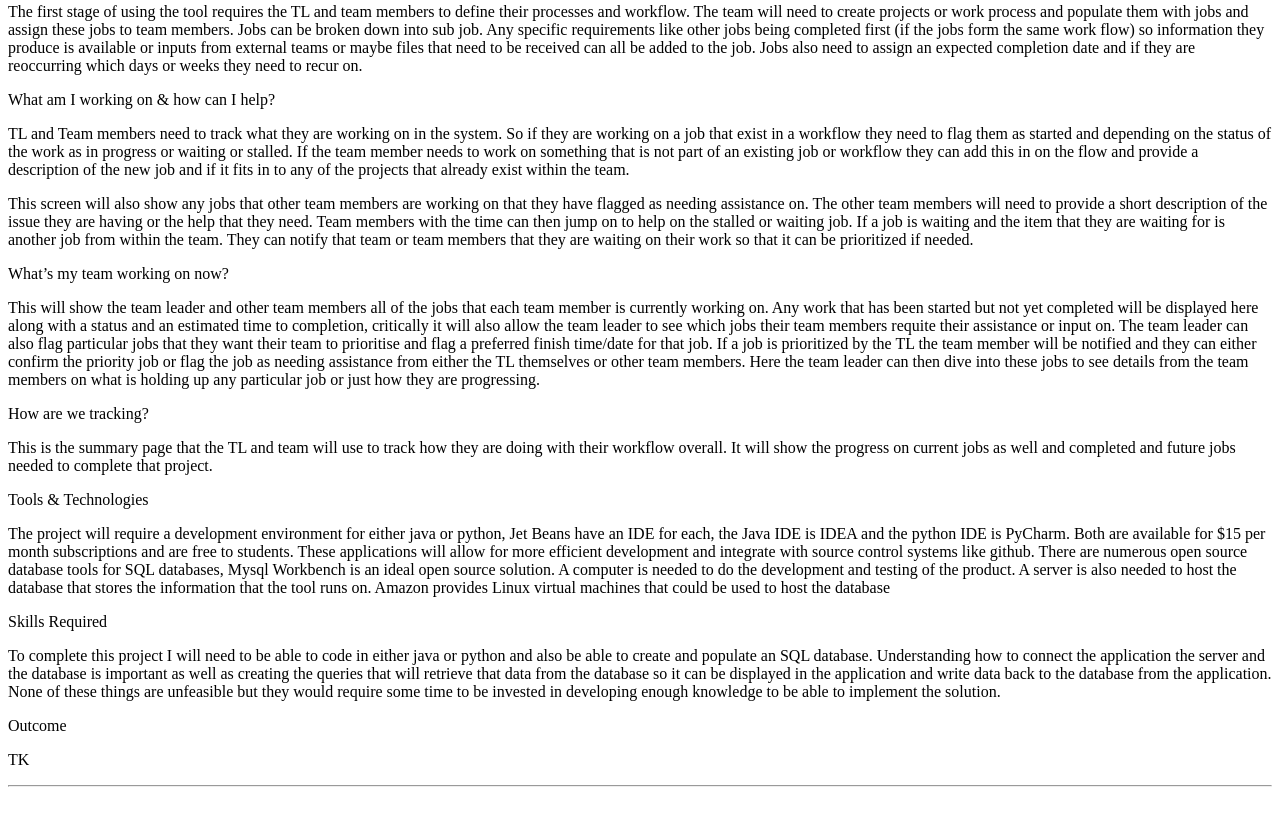
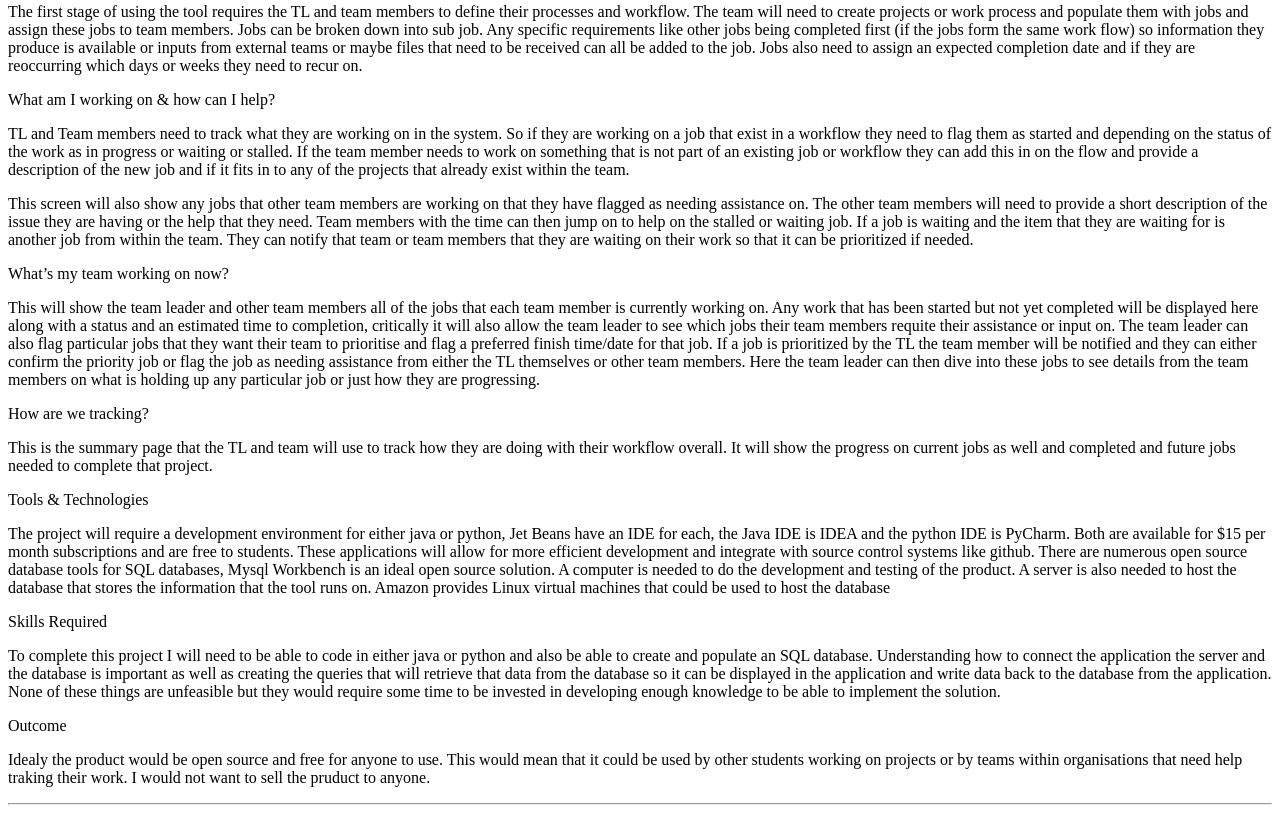
Before and after one commit to nbresser/hello-world, a plain HTML site: page index.html in a window 1280 px wide. Shown: the part 2750-3563 px from the top of the page. Drawn offline with Linux system fonts and the light colour scheme.

Commit message:
Update index.html

```diff
--- a/index.html
+++ b/index.html
@@ -89,7 +89,7 @@
 <P>Skills Required
   <P>To complete this project I will need to be able to code in either java or python and also be able to create and populate an SQL database. Understanding how to connect the application the server and the database is important as well as creating the queries that will retrieve that data from the database so it can be displayed in the application and write data back to the database from the application. None of these things are unfeasible but they would require some time to be invested in developing enough knowledge to be able to implement the solution.
   <P>Outcome
-    <P> TK
+    <P> Idealy the product would be open source and free for anyone to use. This would mean that it could be used by other students working on projects or by teams within organisations that need help traking their work. I would not want to sell the pruduct to anyone.
 
 
 <HR>
```
